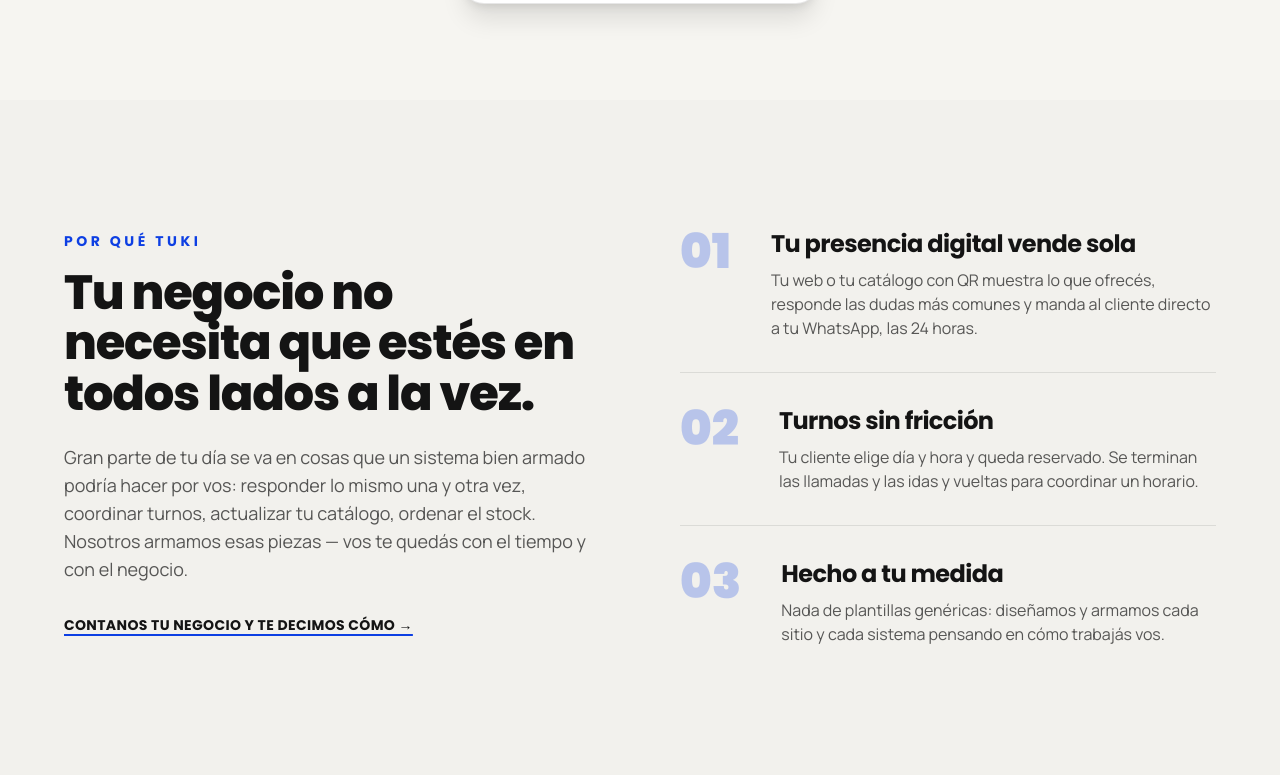
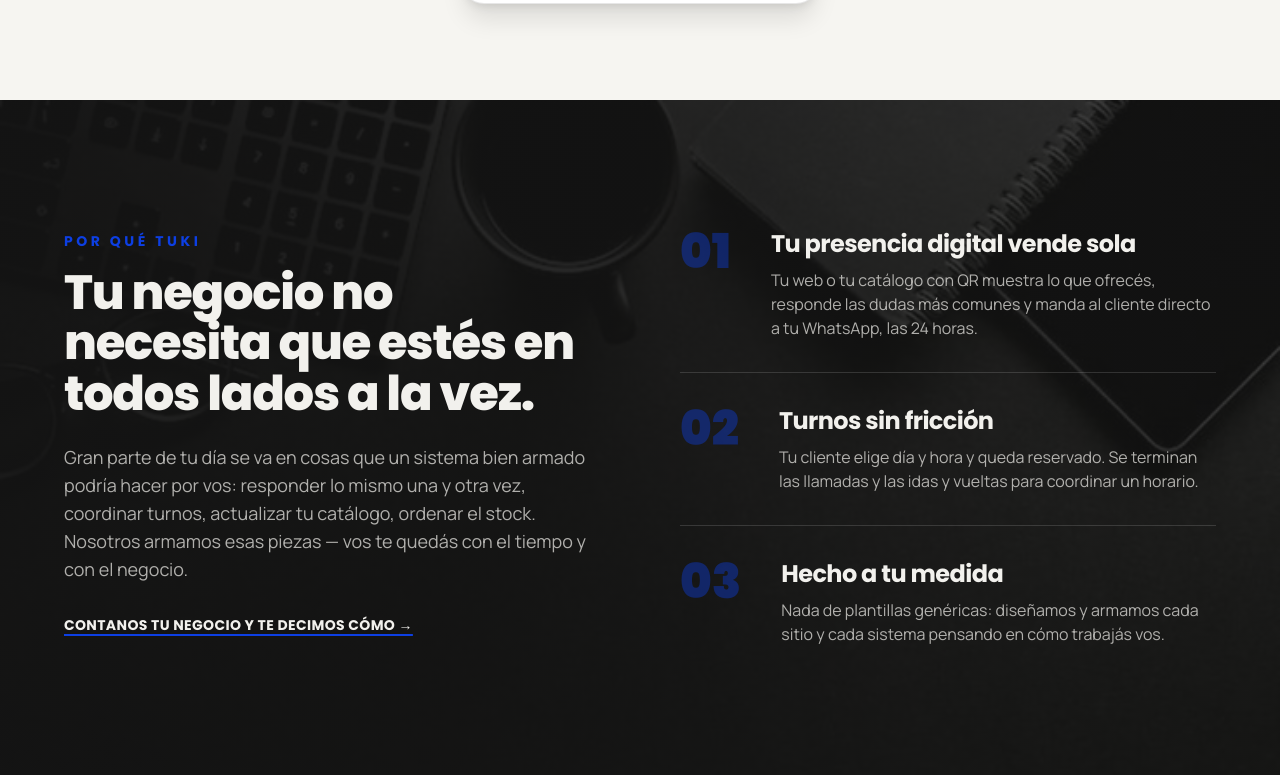
Before and after one commit to tukisoluciones/tuki-repo, a Next.js app: page / in a window 1280 px wide. Shown: the part 1225-2000 px from the top of the page. Built offline with nearby package versions, Linux system fonts and the light colour scheme; no server answers.

Commit message:
Agrega foto de fondo a la sección 'Por qué Tuki' para que no quede en blanco

```diff
--- a/src/components/home/ValueProps.tsx
+++ b/src/components/home/ValueProps.tsx
@@ -1,3 +1,4 @@
+import Image from "next/image";
 import RevealOnScroll from "@/components/shared/RevealOnScroll";
 import { whatsappLink } from "@/lib/whatsapp";
 
@@ -21,17 +22,28 @@
 
 export default function ValueProps() {
   return (
-    <section className="bg-crema px-6 py-24 sm:px-8 sm:py-32">
-      <div className="mx-auto max-w-6xl">
+    <section className="relative overflow-hidden px-6 py-24 sm:px-8 sm:py-32">
+      <Image
+        src="/fondo-valueprops.jpg"
+        alt=""
+        fill
+        className="object-cover"
+        aria-hidden="true"
+      />
+      <div
+        className="absolute inset-0 bg-gradient-to-r from-negro/95 via-negro/90 to-negro/80"
+        aria-hidden="true"
+      />
+      <div className="relative mx-auto max-w-6xl">
         <div className="grid gap-12 lg:grid-cols-2 lg:gap-20">
           <div>
             <span className="font-display text-sm font-bold uppercase tracking-[0.25em] text-rojo">
               Por qué Tuki
             </span>
-            <h2 className="mt-4 font-display text-4xl font-extrabold leading-[1.05] tracking-tight sm:text-5xl">
+            <h2 className="mt-4 font-display text-4xl font-extrabold leading-[1.05] tracking-tight text-crema sm:text-5xl">
               Tu negocio no necesita que estés en todos lados a la vez.
             </h2>
-            <p className="mt-6 text-base text-negro/70 sm:text-lg">
+            <p className="mt-6 text-base text-crema/70 sm:text-lg">
               Gran parte de tu día se va en cosas que un sistema bien armado
               podría hacer por vos: responder lo mismo una y otra vez,
               coordinar turnos, actualizar tu catálogo, ordenar el stock.
@@ -42,7 +54,7 @@
               href={whatsappLink("Hola! Quiero saber cómo Tuki puede ayudarme a automatizar mi negocio.")}
               target="_blank"
               rel="noopener noreferrer"
-              className="mt-8 inline-flex items-center gap-2 font-display text-sm font-bold uppercase tracking-wide text-negro underline decoration-rojo decoration-2 underline-offset-4 transition-colors hover:text-rojo"
+              className="mt-8 inline-flex items-center gap-2 font-display text-sm font-bold uppercase tracking-wide text-crema underline decoration-rojo decoration-2 underline-offset-4 transition-colors hover:text-rojo"
             >
               Contanos tu negocio y te decimos cómo →
             </a>
@@ -52,16 +64,16 @@
             {ITEMS.map((item, i) => (
               <div
                 key={item.title}
-                className="flex gap-6 border-t border-negro/10 py-8 first:border-t-0 first:pt-0 sm:gap-10"
+                className="flex gap-6 border-t border-crema/15 py-8 first:border-t-0 first:pt-0 sm:gap-10"
               >
-                <span className="font-display text-4xl font-black leading-none text-rojo/25 sm:text-5xl">
+                <span className="font-display text-4xl font-black leading-none text-rojo/40 sm:text-5xl">
                   0{i + 1}
                 </span>
                 <div>
-                  <h3 className="font-display text-xl font-bold tracking-tight sm:text-2xl">
+                  <h3 className="font-display text-xl font-bold tracking-tight text-crema sm:text-2xl">
                     {item.title}
                   </h3>
-                  <p className="mt-2 text-sm text-negro/70 sm:text-base">
+                  <p className="mt-2 text-sm text-crema/70 sm:text-base">
                     {item.description}
                   </p>
                 </div>
```
Also changed, not shown: public/fondo-valueprops.jpg (added).
